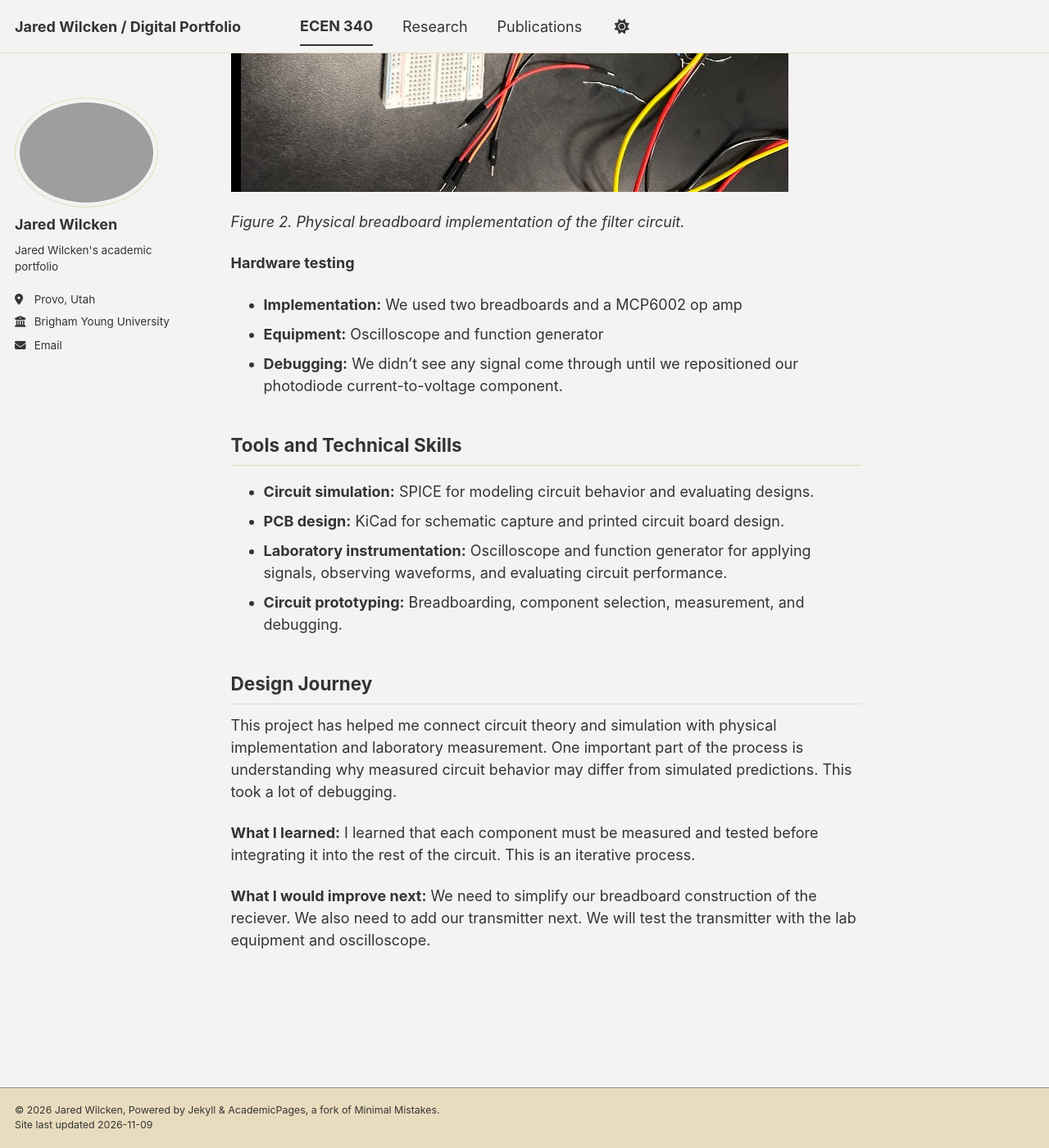
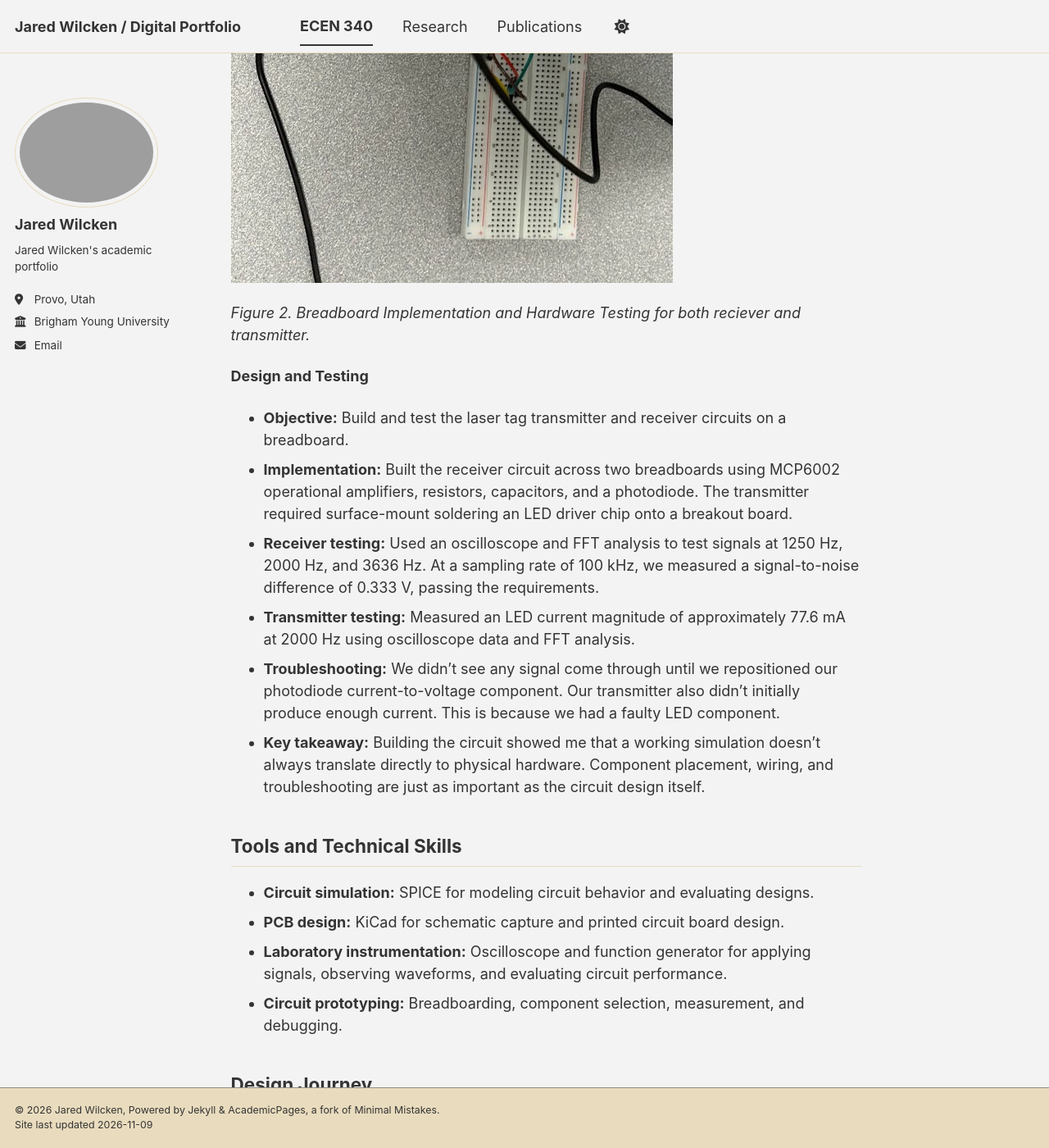
Before and after one commit to jaredwilcken2989/jaredwilcken2989.github.io, a Jekyll site: the page built from _pages/ecen-340.md, in a window 1280 px wide and 1400 px high, scrolled down 2591 px. Shown: the whole window at 82% size. Built offline with Jekyll 4.4.1, drawn with Linux system fonts in a browser that asks for light colours; a style sheet for code colours, icons or effects is not loaded.

Commit message:
Added a second artifact and image

```diff
--- a/_pages/ecen-340.md
+++ b/_pages/ecen-340.md
@@ -35,15 +35,18 @@ For this project, I designed and simulated a filter circuit using SPICE, then wo
 
 <!-- IMAGE PLACEHOLDER 2: Replace the filename below with your breadboard photo. -->
 
-![Breadboard implementation of filter circuit](/images/ecen-340/filter-breadboard.jpg)
+![Breadboard implementation of filter circuit](/images/ecen-340/reciever_transmitter_breadboard.jpg)
 
-*Figure 2. Physical breadboard implementation of the filter circuit.*
+*Figure 2. Breadboard Implementation and Hardware Testing for both reciever and transmitter.*
 
-**Hardware testing**
+**Design and Testing**
 
-* **Implementation:** We used two breadboards and a MCP6002 op amp
-* **Equipment:** Oscilloscope and function generator
-* **Debugging:** We didn't see any signal come through until we repositioned our photodiode current-to-voltage component.
+* **Objective:** Build and test the laser tag transmitter and receiver circuits on a breadboard.
+* **Implementation:** Built the receiver circuit across two breadboards using MCP6002 operational amplifiers, resistors, capacitors, and a photodiode. The transmitter required surface-mount soldering an LED driver chip onto a breakout board.
+* **Receiver testing:** Used an oscilloscope and FFT analysis to test signals at 1250 Hz, 2000 Hz, and 3636 Hz. At a sampling rate of 100 kHz, we measured a signal-to-noise difference of 0.333 V, passing the requirements.
+* **Transmitter testing:** Measured an LED current magnitude of approximately 77.6 mA at 2000 Hz using oscilloscope data and FFT analysis.
+* **Troubleshooting:** We didn’t see any signal come through until we repositioned our photodiode current-to-voltage component. Our transmitter also didn't initially produce enough current. This is because we had a faulty LED component.
+* **Key takeaway:** Building the circuit showed me that a working simulation doesn't always translate directly to physical hardware. Component placement, wiring, and troubleshooting are just as important as the circuit design itself.
 
 ## Tools and Technical Skills
 
```
Also changed, not shown: images/ecen-340/reciever_transmitter_breadboard.jpg (added).
